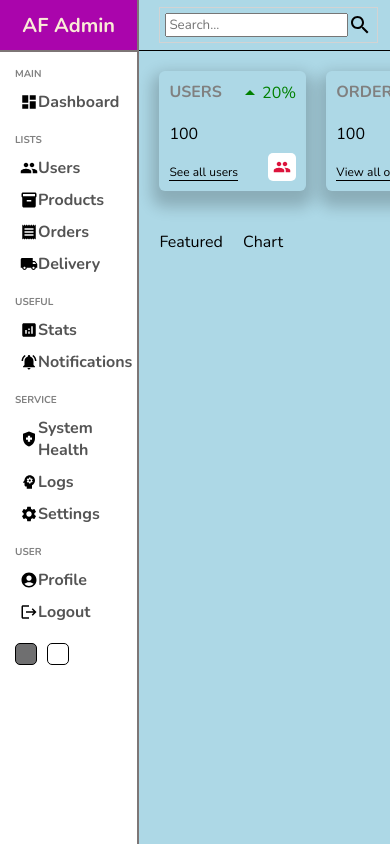
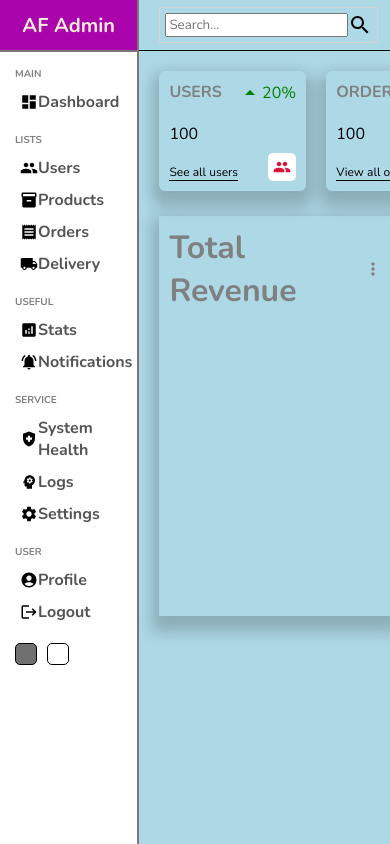
Before and after one commit to barksanto/AF-admin-panel, a React (Create React App) app: page / in a window 390 px wide. Shown: the top 844 px of the page. Built offline with nearby package versions, Linux system fonts and the light colour scheme.

Commit message:
added linear gradient area char with responsive container

```diff
--- a/package.json
+++ b/package.json
@@ -12,6 +12,7 @@
     "react-dom": "^18.2.0",
     "react-router-dom": "^6.3.0",
     "react-scripts": "5.0.1",
+    "recharts": "^2.1.10",
     "sass": "^1.52.3",
     "web-vitals": "^2.1.4"
   },
--- a/src/components/chart/Chart.jsx
+++ b/src/components/chart/Chart.jsx
@@ -1,8 +1,80 @@
 import "./chart.scss"
+import { AreaChart, Area, XAxis, YAxis, CartesianGrid, Tooltip, ResponsiveContainer } from 'recharts';
+
+
 
 function Chart() {
+
+  const data = [
+  {
+    name: 'Page A',
+    uv: 4000,
+    pv: 2400,
+    amt: 2400,
+  },
+  {
+    name: 'Page B',
+    uv: 3000,
+    pv: 1398,
+    amt: 2210,
+  },
+  {
+    name: 'Page C',
+    uv: 2000,
+    pv: 9800,
+    amt: 2290,
+  },
+  {
+    name: 'Page D',
+    uv: 2780,
+    pv: 3908,
+    amt: 2000,
+  },
+  {
+    name: 'Page E',
+    uv: 1890,
+    pv: 4800,
+    amt: 2181,
+  },
+  {
+    name: 'Page F',
+    uv: 2390,
+    pv: 3800,
+    amt: 2500,
+  },
+  {
+    name: 'Page G',
+    uv: 3490,
+    pv: 4300,
+    amt: 2100,
+  },
+];
   return (
-    <div className="chart">Chart</div>
+    <div className="chart">
+
+      <ResponsiveContainer>
+              <AreaChart width={730} height={250} data={data}
+        margin={{ top: 10, right: 30, left: 0, bottom: 0 }}>
+        <defs>
+          <linearGradient id="colorUv" x1="0" y1="0" x2="0" y2="1">
+            <stop offset="5%" stopColor="#8884d8" stopOpacity={0.8}/>
+            <stop offset="95%" stopColor="#8884d8" stopOpacity={0}/>
+          </linearGradient>
+          <linearGradient id="colorPv" x1="0" y1="0" x2="0" y2="1">
+            <stop offset="5%" stopColor="#82ca9d" stopOpacity={0.8}/>
+            <stop offset="95%" stopColor="#82ca9d" stopOpacity={0}/>
+          </linearGradient>
+        </defs>
+        <XAxis dataKey="name" />
+        <YAxis />
+        <CartesianGrid strokeDasharray="3 3" />
+        <Tooltip />
+        <Area type="monotone" dataKey="uv" stroke="#8884d8" fillOpacity={1} fill="url(#colorUv)" />
+        <Area type="monotone" dataKey="pv" stroke="#82ca9d" fillOpacity={1} fill="url(#colorPv)" />
+      </AreaChart>
+      </ResponsiveContainer>
+
+    </div>
   )
 }
 
--- a/src/components/chart/chart.scss
+++ b/src/components/chart/chart.scss
@@ -0,0 +1,4 @@
+.chart{
+  flex: 4;
+  height: 400px; // did this to set hight to chart
+}
--- a/src/components/featured/Featured.jsx
+++ b/src/components/featured/Featured.jsx
@@ -1,8 +1,19 @@
 import "./featured.scss"
+import MoreVertIcon from '@mui/icons-material/MoreVert';
 
 function Featured() {
   return (
-    <div className="featured">Featured</div>
+    <div className="featured">
+      <div className="top">
+        <h1>Total Revenue</h1>
+        <MoreVertIcon fontSize="small"/>
+      </div>
+      <div className="bottom">
+        <div className="featuredChart">
+
+        </div>
+      </div>
+    </div>
   )
 }
 
--- a/src/components/featured/featured.scss
+++ b/src/components/featured/featured.scss
@@ -0,0 +1,19 @@
+.featured{
+  flex: 2;
+  -webkit-box-shadow: 0px 9px 15px 7px rgba(0, 0, 0, 0.2);
+    box-shadow: 0px 9px 15px 7px rgba(0, 0, 0, 0.2);
+  padding: 10px;
+
+  .top{
+    display: flex;
+    align-items: center;
+    justify-content: space-between;
+    color: gray;
+  }
+
+  .title{
+    font-style: 16px;
+    font-weight: 500;
+
+  }
+}
--- a/src/pages/home/home.scss
+++ b/src/pages/home/home.scss
@@ -11,5 +11,9 @@
       padding: 20px;
       gap: 20px;
     }
+
+    .charts{
+      padding: 5px 20px;
+    }
   }
 }
```
Also changed, not shown: 1 other file (tests, documents, lock files or other folders).
